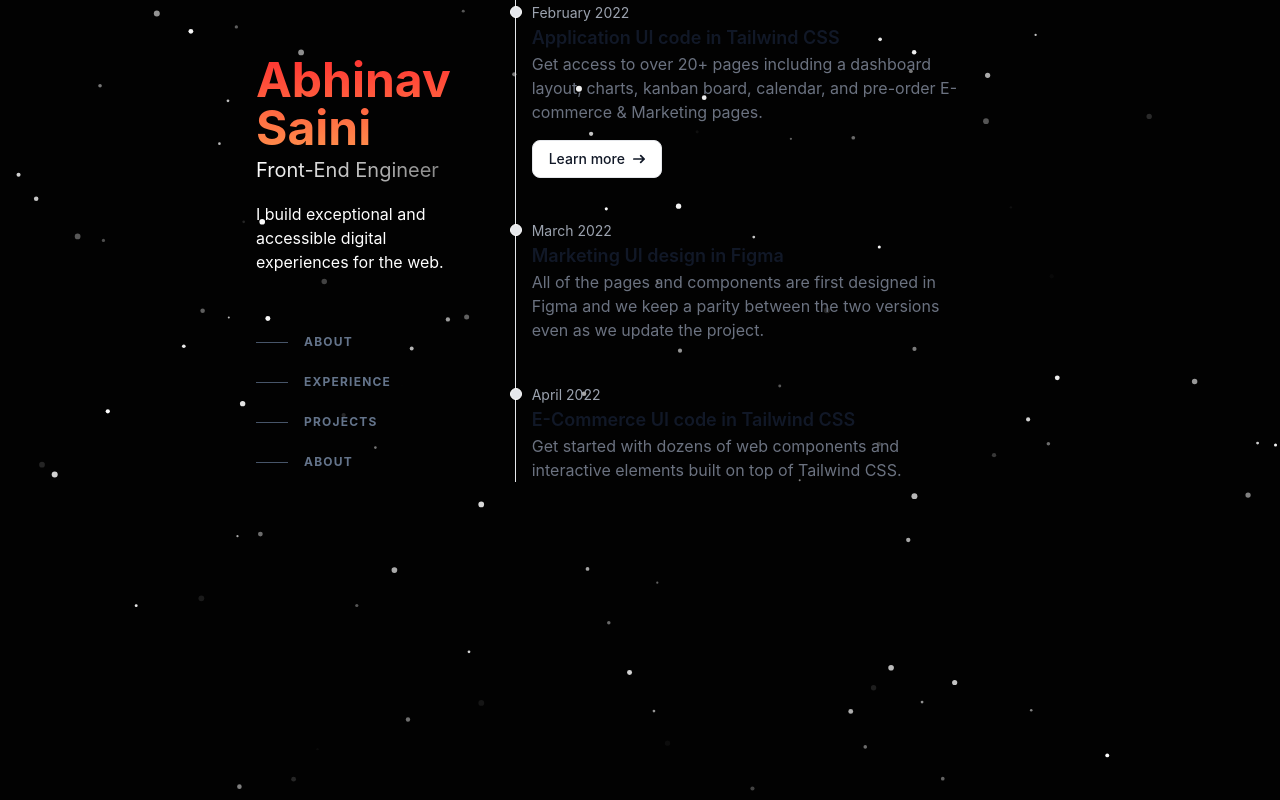
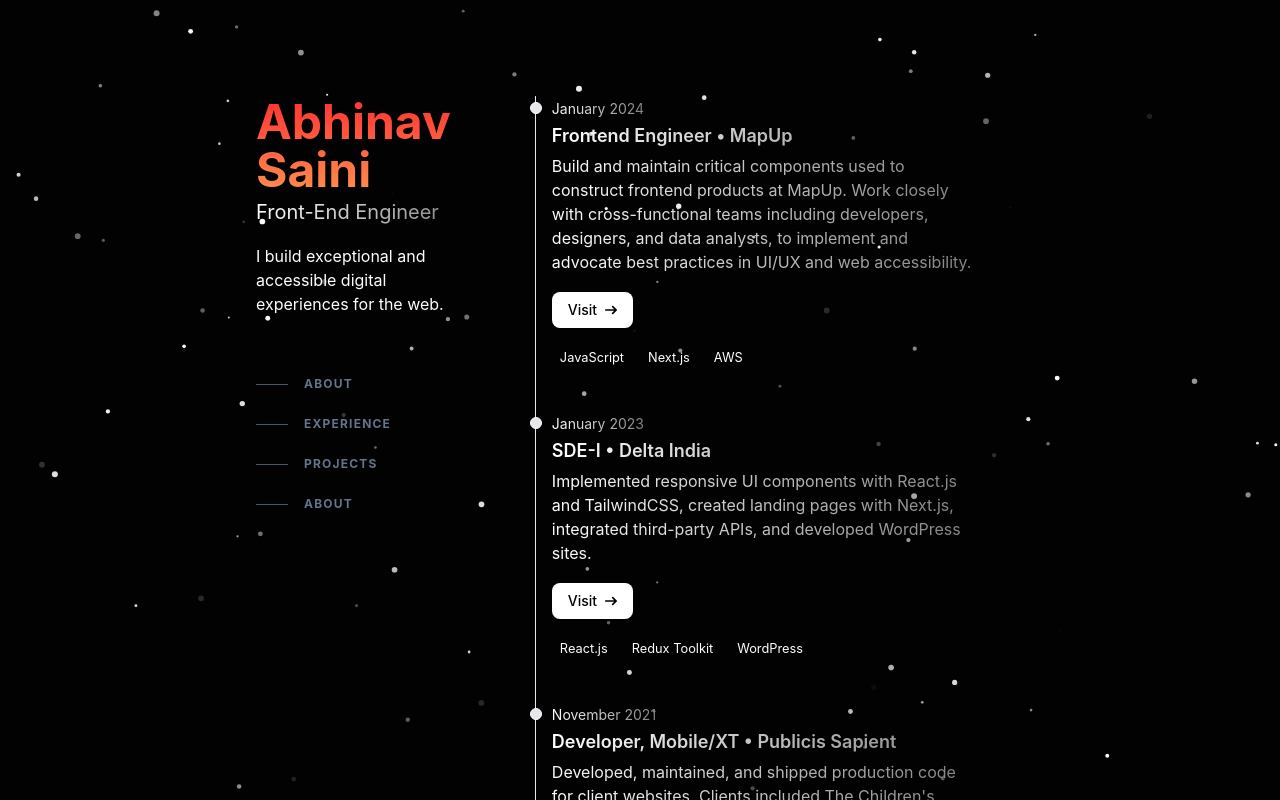
Before and after one commit to me4abhi/me4abhi.github.io, a React (Create React App) app: page / in a window 1280 px wide. Shown: the top 800 px of the page. Built offline with nearby package versions, Linux system fonts and the light colour scheme; a web font is replaced by a local one.

Commit message:
refactor: timeline-item component

```diff
--- a/src/components/molecules/Timeline.tsx
+++ b/src/components/molecules/Timeline.tsx
@@ -1,73 +1,55 @@
 import React from 'react';
-import TextDisc from '../atoms/TextDisc';
+import TimelineItem from './TimelineItem';
+import PillsGroup from './PillsGroup';
 
 const Timeline: React.FC = () => {
   return (
-    <>
+    <div className="w-full relative top-24" id="experience-timeline">
       <ol className="relative border-s border-gray-200 dark:border-gray-700 mx-12">
-        <li className="mb-10 ms-4">
-          <div className="absolute w-3 h-3 bg-gray-200 rounded-full mt-1.5 -start-1.5 border border-white dark:border-gray-900 dark:bg-gray-700"></div>
-          <time className="mb-1 text-sm font-normal leading-none text-gray-400 dark:text-gray-500">
-            February 2022
-          </time>
-          <h3 className="text-lg font-semibold text-gray-900 dark:text-white">
-            Application UI code in Tailwind CSS
-          </h3>
-          <p className="mb-4 text-base font-normal text-gray-500 dark:text-gray-400">
-            Get access to over 20+ pages including a dashboard layout, charts,
-            kanban board, calendar, and pre-order E-commerce & Marketing pages.
-          </p>
-          <a
-            href="#"
-            className="inline-flex items-center px-4 py-2 text-sm font-medium text-gray-900 bg-white border border-gray-200 rounded-lg hover:bg-gray-100 hover:text-blue-700 focus:z-10 focus:ring-4 focus:outline-none focus:ring-gray-100 focus:text-blue-700 dark:bg-gray-800 dark:text-gray-400 dark:border-gray-600 dark:hover:text-white dark:hover:bg-gray-700 dark:focus:ring-gray-700"
-          >
-            Learn more{' '}
-            <svg
-              className="w-3 h-3 ms-2 rtl:rotate-180"
-              aria-hidden="true"
-              xmlns="http://www.w3.org/2000/svg"
-              fill="none"
-              viewBox="0 0 14 10"
-            >
-              <path
-                stroke="currentColor"
-                strokeLinecap="round"
-                strokeLinejoin="round"
-                strokeWidth="2"
-                d="M1 5h12m0 0L9 1m4 4L9 9"
-              />
-            </svg>
-          </a>
-        </li>
-        <li className="mb-10 ms-4">
-          <div className="absolute w-3 h-3 bg-gray-200 rounded-full mt-1.5 -start-1.5 border border-white dark:border-gray-900 dark:bg-gray-700"></div>
-          <time className="mb-1 text-sm font-normal leading-none text-gray-400 dark:text-gray-500">
-            March 2022
-          </time>
-          <h3 className="text-lg font-semibold text-gray-900 dark:text-white">
-            Marketing UI design in Figma
-          </h3>
-          <p className="text-base font-normal text-gray-500 dark:text-gray-400">
-            All of the pages and components are first designed in Figma and we
-            keep a parity between the two versions even as we update the
-            project.
-          </p>
-        </li>
-        <li className="ms-4">
-          <div className="absolute w-3 h-3 bg-gray-200 rounded-full mt-1.5 -start-1.5 border border-white dark:border-gray-900 dark:bg-gray-700"></div>
-          <time className="mb-1 text-sm font-normal leading-none text-gray-400 dark:text-gray-500">
-            April 2022
-          </time>
-          <h3 className="text-lg font-semibold text-gray-900 dark:text-white">
-            E-Commerce UI code in Tailwind CSS
-          </h3>
-          <p className="text-base font-normal text-gray-500 dark:text-gray-400">
-            Get started with dozens of web components and interactive elements
-            built on top of Tailwind CSS.
-          </p>
-        </li>
+        <TimelineItem
+          date={'January 2024'}
+          title={'Frontend Engineer • MapUp'}
+          content={
+            'Build and maintain critical components used to construct frontend products at MapUp. Work closely with cross-functional teams including developers, designers, and data analysts, to implement and advocate best practices in UI/UX and web accessibility.'
+          }
+          href="https://www.mapup.ai/"
+        >
+          <PillsGroup items={['JavaScript', 'Next.js', 'AWS']} />
+        </TimelineItem>
+
+        <TimelineItem
+          date={'January 2023'}
+          title={'SDE-I • Delta India'}
+          content={
+            'Implemented responsive UI components with React.js and TailwindCSS, created landing pages with Next.js, integrated third-party APIs, and developed WordPress sites.'
+          }
+          href="https://deltas.co.in/"
+        >
+          <PillsGroup items={['React.js', 'Redux Toolkit', 'WordPress']} />
+        </TimelineItem>
+
+        <TimelineItem
+          date={'November 2021'}
+          title={'Developer, Mobile/XT • Publicis Sapient'}
+          content={
+            "Developed, maintained, and shipped production code for client websites. Clients included The Children's Place, Publicis Groupe, and more."
+          }
+          href="https://www.publicissapient.com/"
+        >
+          <PillsGroup items={['React.js', 'Redux', 'Flutter']} />
+        </TimelineItem>
+
+        <TimelineItem
+          date={'January 2021 - June 2021'}
+          title={'Internship • EME Technologies'}
+          content={
+            'Collaborated with other student designers to design wireframes and develop new features for client projects.'
+          }
+        >
+          <PillsGroup items={['HTML/CSS', 'JavaScript', 'PHP', 'MySQL']} />
+        </TimelineItem>
       </ol>
-    </>
+    </div>
   );
 };
 
--- /dev/null
+++ b/src/components/molecules/TimelineItem.tsx
@@ -0,0 +1,54 @@
+import React from 'react';
+
+interface TimelineItemProps {
+  date: string;
+  title: string;
+  content: string;
+  href?: string;
+  children: React.ReactNode;
+}
+
+const TimelineItem: React.FC<TimelineItemProps> = (props) => {
+  const { date, title, content, href, children } = props;
+
+  return (
+    <>
+      <li className="mb-10 ms-4">
+        <div className="absolute w-3 h-3 bg-gray-200 rounded-full mt-1.5 -start-1.5 border border-white"></div>
+        <time className="mb-1 text-sm font-normal leading-none text-gradient-white">
+          {date}
+        </time>
+        <h3 className="text-lg font-semibold text-gradient-white">{title}</h3>
+        <p className="mb-4 text-base font-normal text-gradient-white">
+          {content}
+        </p>
+        {href?.length && (
+          <a
+            href={href}
+            className="inline-flex items-center px-4 py-2 text-sm font-medium bg-white rounded-lg hover:bg-white-gradient"
+          >
+            Visit
+            <svg
+              className="w-3 h-3 ms-2 rtl:rotate-180"
+              aria-hidden="true"
+              xmlns="http://www.w3.org/2000/svg"
+              fill="none"
+              viewBox="0 0 14 10"
+            >
+              <path
+                stroke="currentColor"
+                strokeLinecap="round"
+                strokeLinejoin="round"
+                strokeWidth="2"
+                d="M1 5h12m0 0L9 1m4 4L9 9"
+              />
+            </svg>
+          </a>
+        )}
+        <div className="mt-4 text-white">{children}</div>
+      </li>
+    </>
+  );
+};
+
+export default TimelineItem;
```
